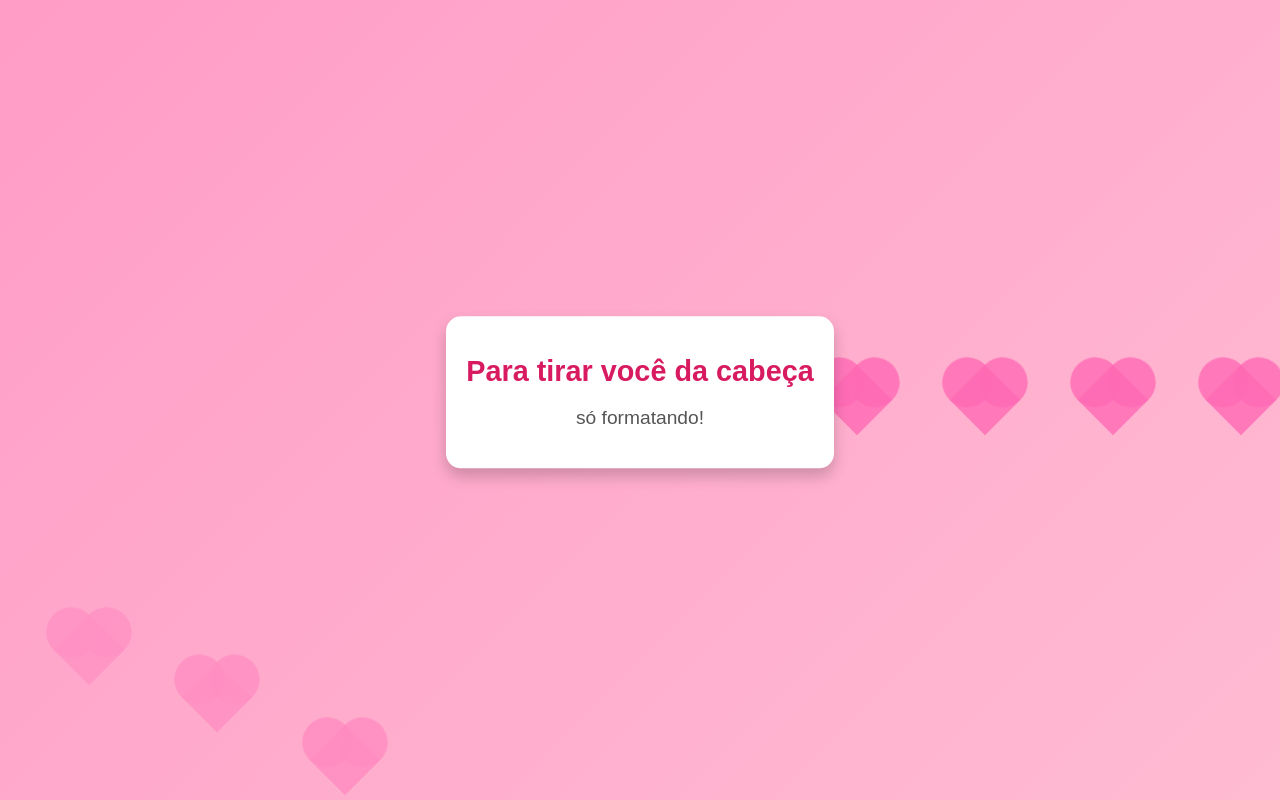
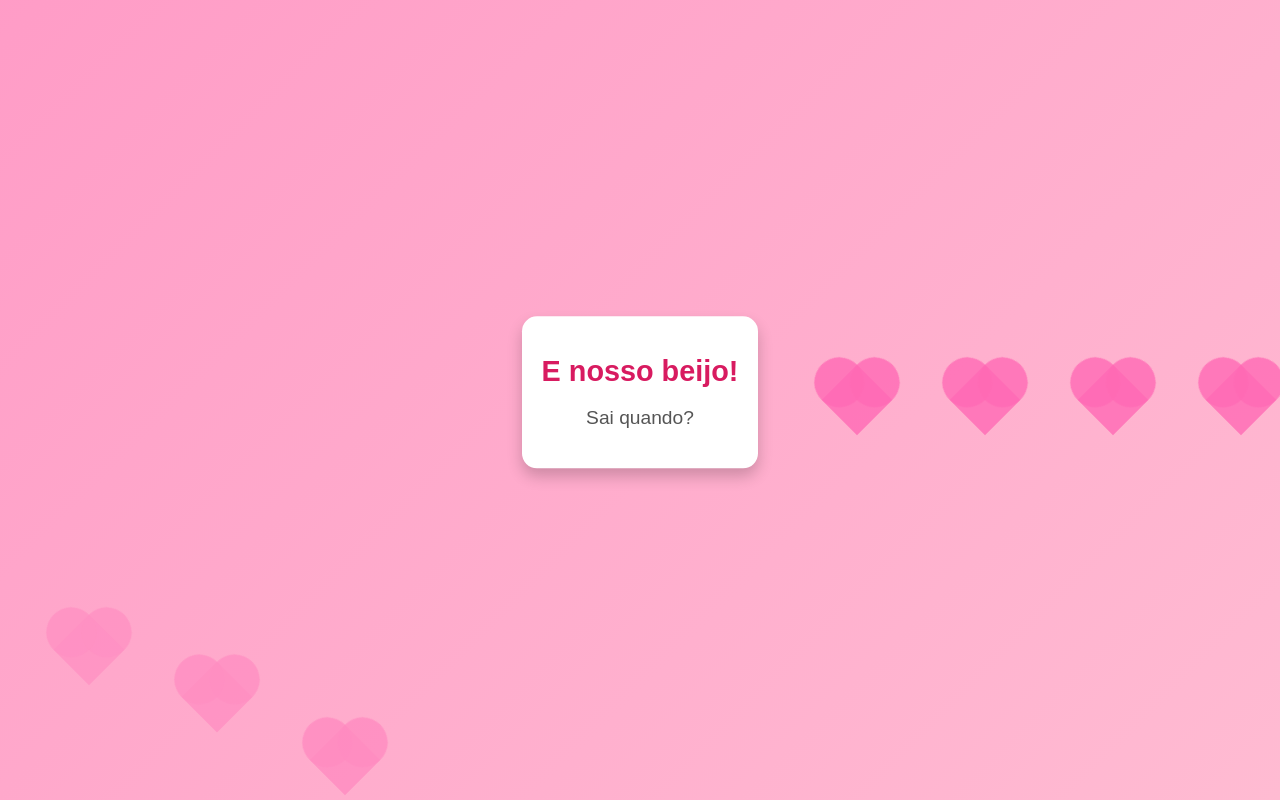
Before and after one commit to matheussousaofc/Fe, a plain HTML site: page index.html in a window 1280 px wide. Shown: the top 800 px of the page. Drawn offline with Linux system fonts and the light colour scheme.

Commit message:
mudando a frase

```diff
--- a/index.html
+++ b/index.html
@@ -180,8 +180,8 @@
     <div class="heart"></div>
     <div class="heart"></div>
     <div class="card">
-        <h1>Para tirar você da cabeça</h1>
-        <p>só formatando!</p>
+        <h1>E nosso beijo!</h1>
+        <p>Sai quando?</p>
     </div>
 </body>
 </html>
```
